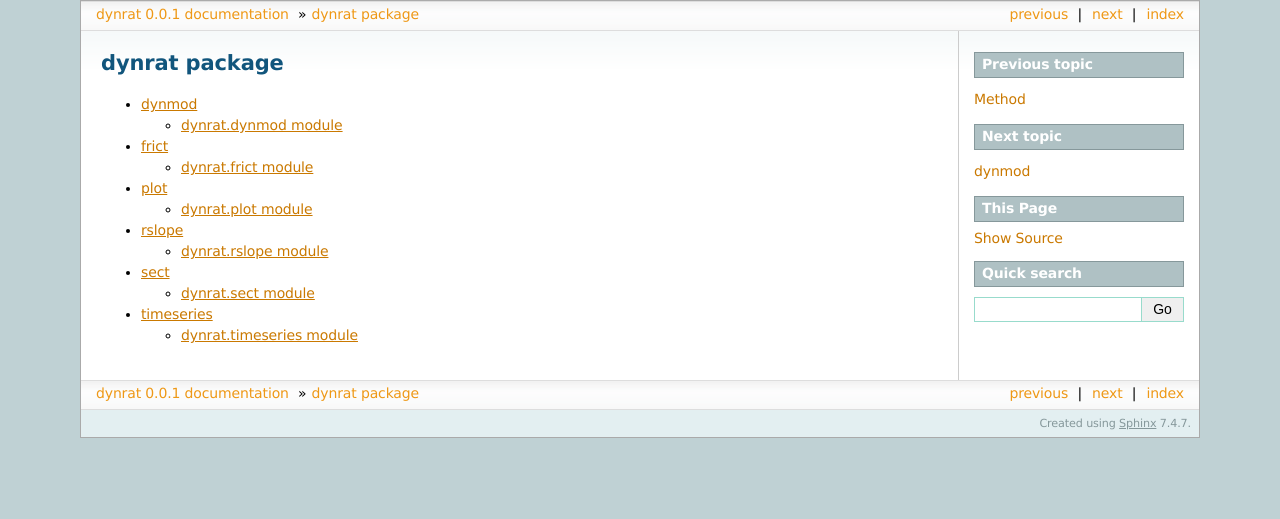
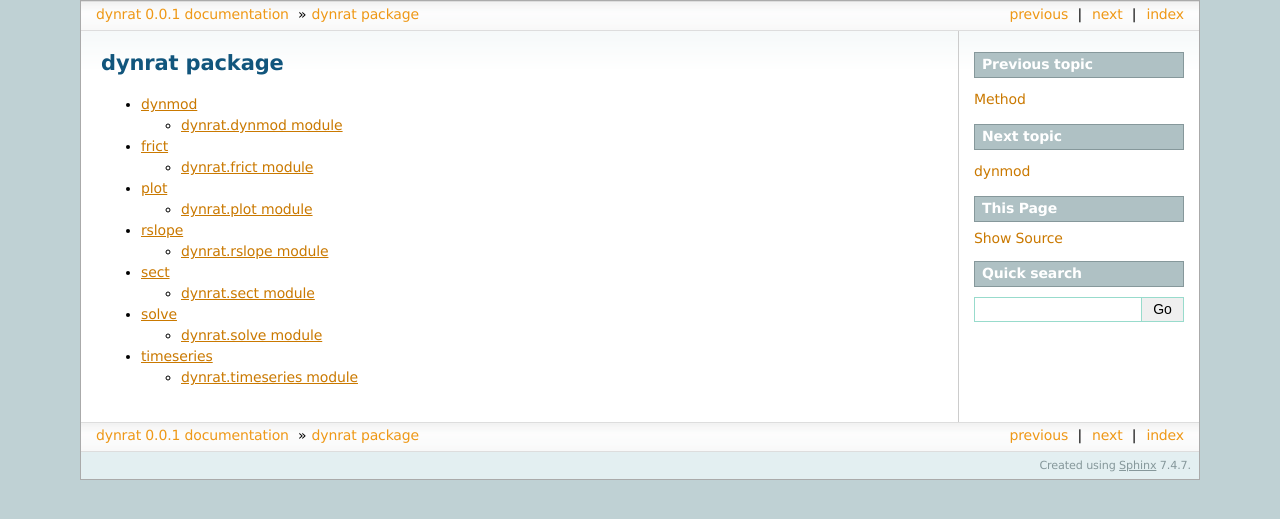
Before and after one commit to mdomanski-usgs/dynrat, a Sphinx documentation site: the page built from docs/modules.rst, in a window 1280 px wide. Shown: the top 519 px of the page. Built offline with Sphinx 7.4.7, drawn with Linux system fonts in a browser that asks for light colours; pages that are not in the unit, such as notebooks, are missing from menus.

Commit message:
add solve module to docs

```diff
--- a/docs/modules.rst
+++ b/docs/modules.rst
@@ -9,4 +9,5 @@ dynrat package
    plot
    rslope
    sect
+   solve
    timeseries
--- /dev/null
+++ b/docs/solve.rst
@@ -0,0 +1,9 @@
+solve
+=====
+
+dynrat.solve module
+-------------------
+
+.. automodule:: dynrat.solve
+   :members:
+   :undoc-members:
```
